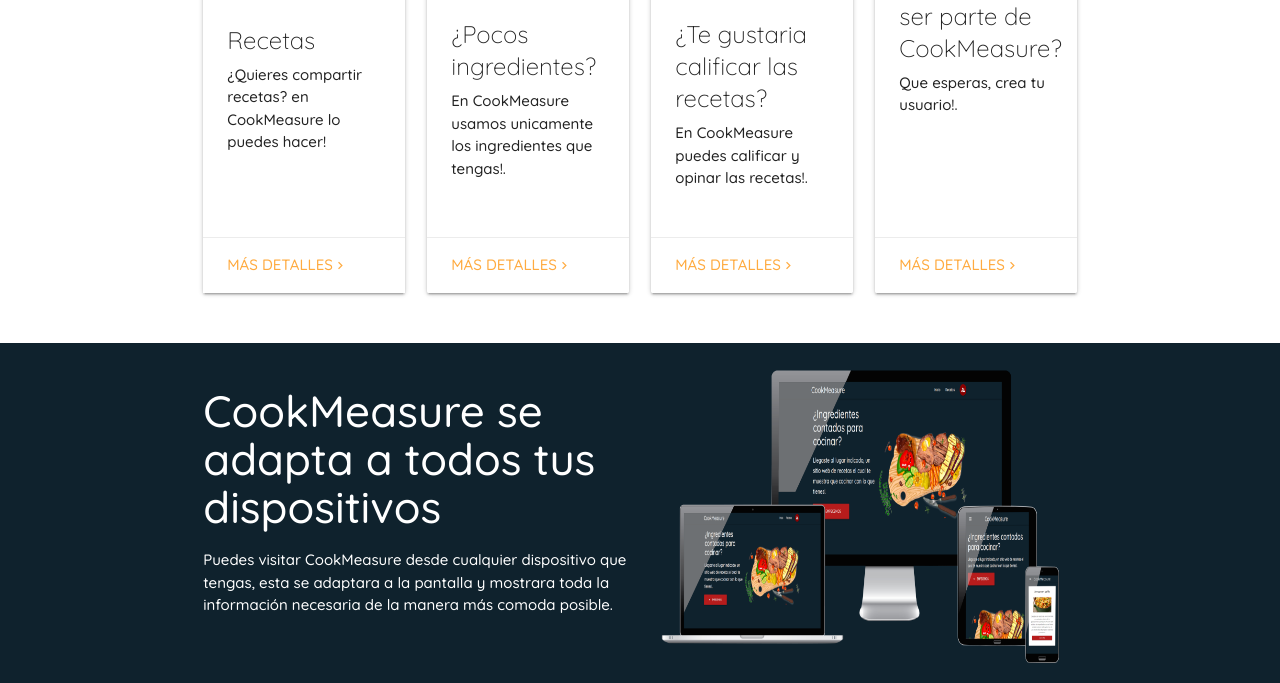
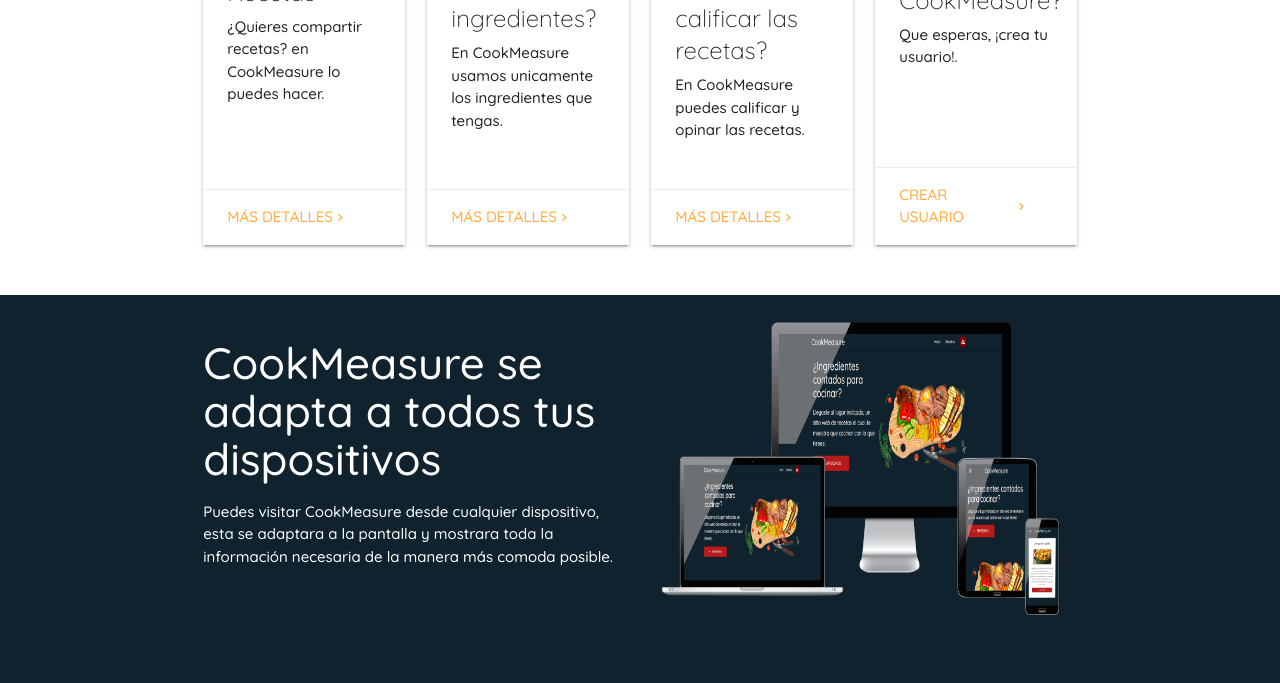
Before and after one commit to Denaill/CookMeasure, a Flask app: page / in a window 1280 px wide. Shown: the part 743-1426 px from the top of the page. Run offline with Flask 2, Linux system fonts and the light colour scheme; parts of the project's set-up code (start-up, migrations or seed data) failed here and were passed over; some libraries are stand-ins or nearby versions.

Commit message:
modificaciones landind page

```diff
--- a/templates/index.html
+++ b/templates/index.html
@@ -3,11 +3,11 @@
 <section id="hola" class="scrollspy white-text valign-wrapper HeroImage">
     <div class="row container u-lg-flexCenter">
         <article class="col s12 xl5">
-            <h3>¿Ingredientes contados para cocinar?</h3>
-            <p class="flow-text">Llegaste al lugar indicado, un sitio web de recetas el cual te muestra que cocinar con lo que tienes!.</p>
+            <h3>¿Pocos ingredientes?</h3>
+            <p class="flow-text">¡Llegaste al lugar indicado! un sitio web de recetas el cual te muestra que cocinar con lo que tienes.</p>
             <a href="#servicios">
                 <div class="btn btn-large red darken-4  waves-effect  hoverable">
-                    <div class="valign-wrapper" style="">
+                    <div class="valign-wrapper" >
                         <span class="col s2 material-icons">
                     arrow_drop_down
               </span>
@@ -34,7 +34,7 @@
                 </div>
                 <div class="card-content">
                     <span class="card-title">Recetas</span>
-                    <p>¿Quieres compartir recetas? en CookMeasure lo puedes hacer!</p>
+                    <p>¿Quieres compartir recetas? en CookMeasure lo puedes hacer.</p>
                 </div>
                 <div class="card-action">
                     <a href="#Modal1" class="valign-wrapper modal-trigger">Más detalles
@@ -44,10 +44,10 @@
                 <div id="Modal1" class="modal">
                     <div class="modal-content">
                         <h4>¿Tienes recetas y quieres compartirlas?</h4>
-                        <p>CookMeasure te da la oportunidad de compartir esas grandiosas habilidades culinarias con las que cuentas! Solo necesitas crearte una cuenta para poder empezar esta aventura.</p>
+                        <p>CookMeasure te da la oportunidad de compartir esas grandiosas habilidades culinarias con las que cuentas, solo necesitas crearte una cuenta para poder empezar esta aventura.</p>
                     </div>
                     <div class="modal-footer">
-                        <a href="#servicios" class="modal-close waves-effect waves-red btn-flat">Entendido!</a>
+                        <a href="#servicios" class="modal-close waves-effect waves-red btn-flat">¡Entendido!</a>
                     </div>
                 </div>
             </article>
@@ -59,7 +59,7 @@
                 </div>
                 <div class="card-content">
                     <span class="card-title">¿Pocos ingredientes?</span>
-                    <p>En CookMeasure usamos unicamente los ingredientes que tengas!.</p>
+                    <p>En CookMeasure usamos unicamente los ingredientes que tengas.</p>
                 </div>
                 <div class="card-action">
                     <a href="#Modal2" class="valign-wrapper modal-trigger">Más detalles
@@ -73,7 +73,7 @@
                     <p>En CookMeasure usamos unicamente los ingredientes que tengas. ¿A que nos referimos con esto? Si unicamente tienes como ingredientes Pan y Atún en CookMeasure te mostramos recetas que puedas realizar unicamente con esos dos ingredientes!</p>
                 </div>
                 <div class="modal-footer">
-                    <a href="#servicios" class="modal-close waves-effect waves-red btn-flat">Entendido!</a>
+                    <a href="#servicios" class="modal-close waves-effect waves-red btn-flat">¡Entendido!</a>
                 </div>
             </div>
         </div>
@@ -84,7 +84,7 @@
                 </div>
                 <div class="card-content">
                     <span class="card-title">¿Te gustaria calificar las recetas?</span>
-                    <p>En CookMeasure puedes calificar y opinar las recetas!.</p>
+                    <p>En CookMeasure puedes calificar y opinar las recetas.</p>
                 </div>
                 <div class="card-action">
                     <a href="#Modal3" class="valign-wrapper modal-trigger">Más detalles
@@ -98,7 +98,7 @@
                     <p>En CookMeasure puedes calificar y opinar las recetas, permitiendo así una comunicación entre nuestros inter-chefs! (chefs internautas)</p>
                 </div>
                 <div class="modal-footer">
-                    <a href="#servicios" class="modal-close waves-effect waves-red btn-flat">Entendido!</a>
+                    <a href="#servicios" class="modal-close waves-effect waves-red btn-flat">¡Entendido!</a>
                 </div>
             </div>
         </div>
@@ -109,7 +109,7 @@
                 </div>
                 <div class="card-content">
                     <span class="card-title">¿Te gustaria ser parte de CookMeasure?</span>
-                    <p>Que esperas, crea tu usuario!.</p>
+                    <p>Que esperas, ¡crea tu usuario!.</p>
                 </div>
                 <div class="card-action">
                     {% if session['email'] %}
@@ -117,7 +117,7 @@
                         <i class="material-icons tiny">chevron_right</i>
                     </a>
                     {% else %}
-                    <a href="{{ url_for('logint') }}" class="valign-wrapper">Más detalles
+                    <a href="{{ url_for('logint') }}" class="valign-wrapper">Crear usuario
                         <i class="material-icons tiny">chevron_right</i>
                     </a>
                     {% endif %}
@@ -133,7 +133,7 @@
             <div class="row">
                 <div class="col s12 l6 white-text">
                     <h3>CookMeasure se adapta a todos tus dispositivos</h3>
-                    <p>Puedes visitar CookMeasure desde cualquier dispositivo que tengas, esta se adaptara a la pantalla y mostrara toda la información necesaria de la manera más comoda posible.
+                    <p>Puedes visitar CookMeasure desde cualquier dispositivo, esta se adaptara a la pantalla y mostrara toda la información necesaria de la manera más comoda posible.
                     </p>
 
                 </div>
@@ -155,7 +155,7 @@
     <div class="row">
         <a href="{{ url_for('recetas') }}">
             <div class="btn btn-large red darken-4  waves-effect col s6 m4 offset-s3 offset-m4 hoverable">
-                <div class="valign-wrapper" style="">
+                <div class="valign-wrapper">
                     <span class="col s2 material-icons">
             book
           </span>
```
